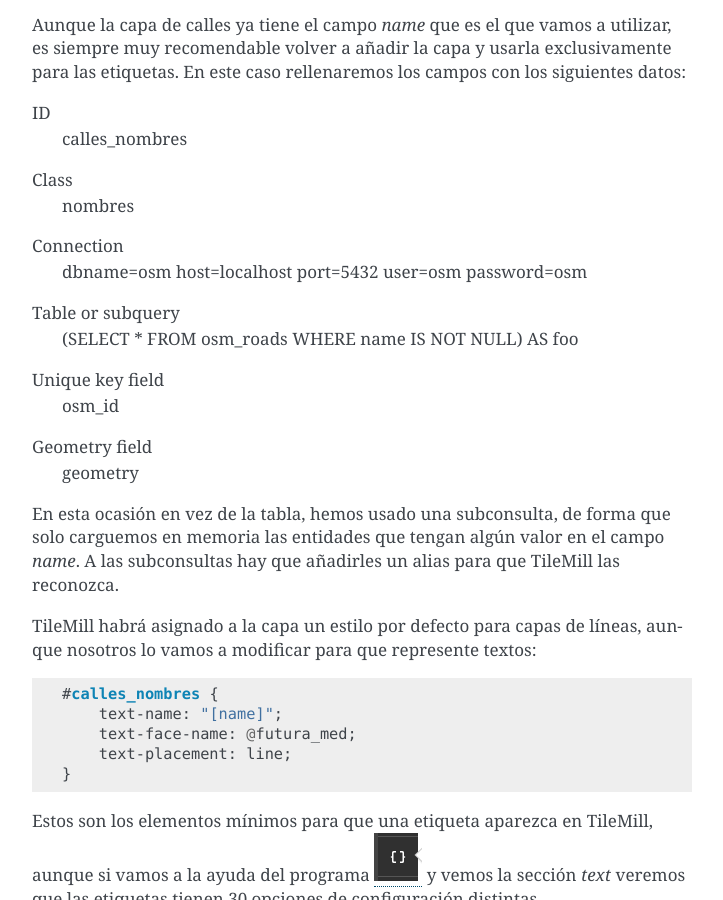
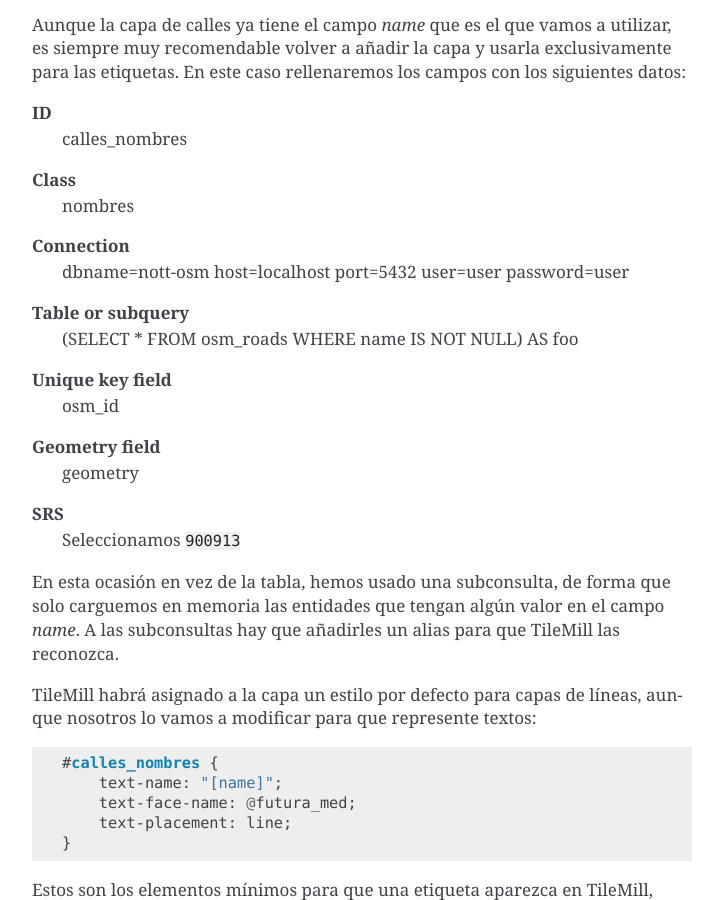
Before and after one commit to geoinquietosvlc/josm-imposm-tilemill-workshop, a Sphinx documentation site: the page built from source/tilemill/tilemill_taller.rst, in a window 1280 px wide and 900 px high, scrolled down 13374 px. Shown: the whole window, without its empty margins (388-1111 px from the left). Built offline with Sphinx 7.4.7, drawn with Linux system fonts in a browser that asks for light colours; formulas are drawn with MathJax 3.

Commit message:
Fixed #23

```diff
--- a/source/tilemill/tilemill_taller.rst
+++ b/source/tilemill/tilemill_taller.rst
@@ -499,23 +499,26 @@
 exclusivamente para las etiquetas. En este caso rellenaremos los campos con
 los siguientes datos:
 
-ID
+**ID**
   calles_nombres
 
-Class
+**Class**
   nombres
 
-Connection
-  dbname=osm host=localhost port=5432 user=osm password=osm
+**Connection**
+    dbname=nott-osm host=localhost port=5432 user=user password=user
 
-Table or subquery
-  (SELECT * FROM osm_roads WHERE name IS NOT NULL) AS foo
+**Table or subquery**
+    (SELECT * FROM osm_roads WHERE name IS NOT NULL) AS foo
 
-Unique key field
-  osm_id
+**Unique key field**
+    osm_id
 
-Geometry field
-  geometry
+**Geometry field**
+    geometry
+
+**SRS**
+    Seleccionamos ``900913``
 
 En esta ocasión en vez de la tabla, hemos usado una subconsulta, de forma
 que solo carguemos en memoria las entidades que tengan algún valor en el
```
